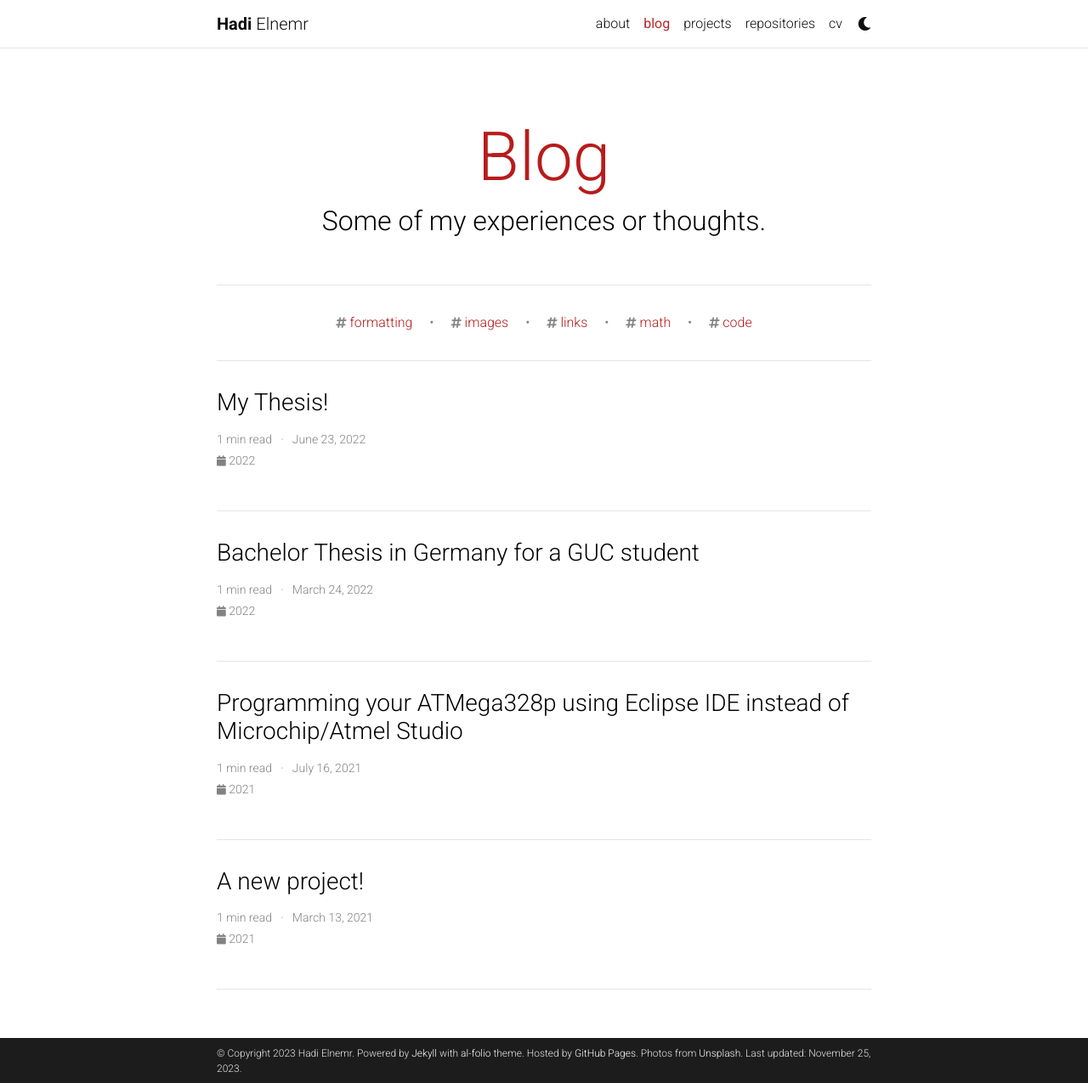
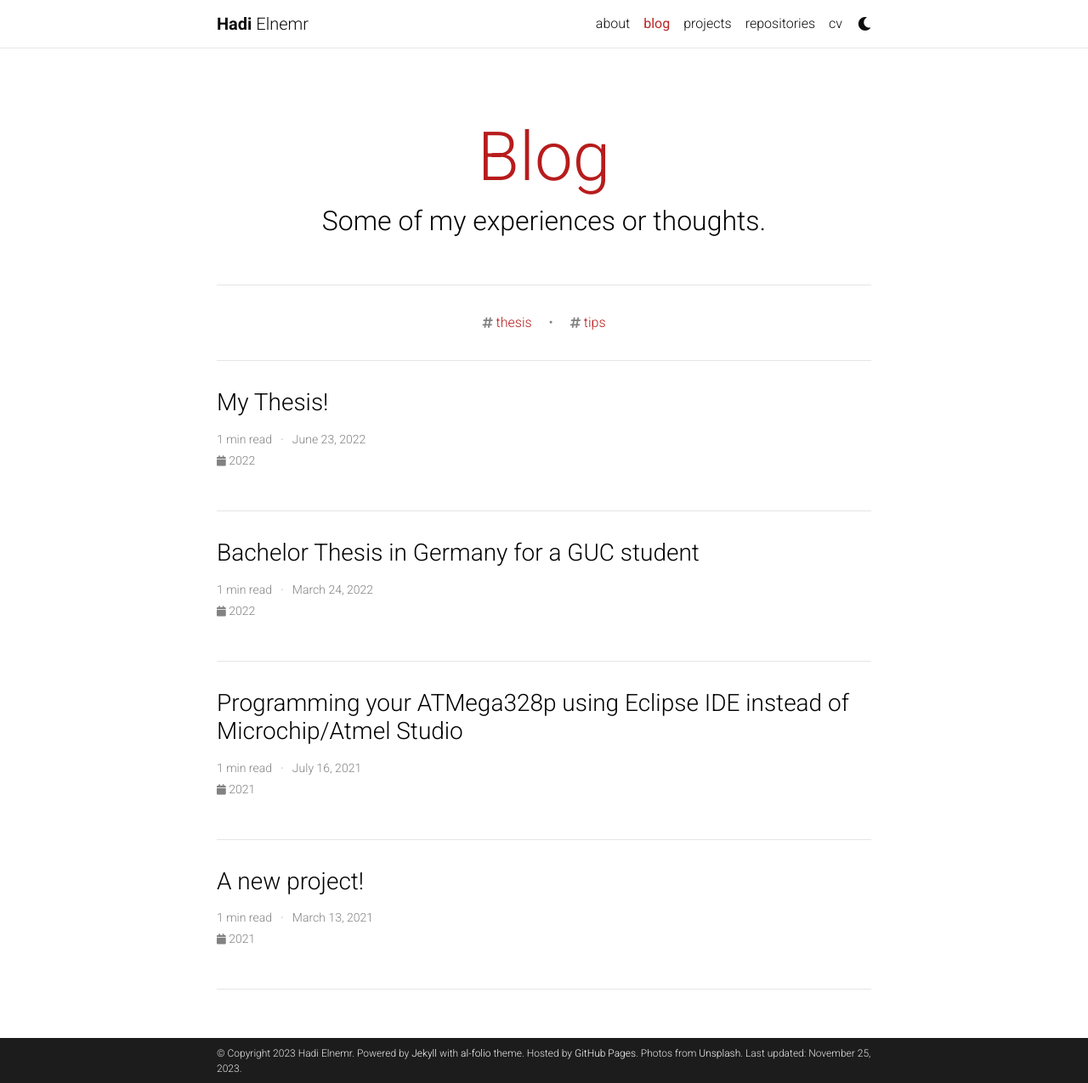
Before and after one commit to HadiElnemr/HadiElnemr.github.io, a Jekyll site: the page built from blog/index.html, in a window 1280 px wide and 1275 px high. Shown: the whole window at 85% size. Built offline with Jekyll 4.4.1, drawn with Linux system fonts in a browser that asks for light colours; the list of posts is cut into pages by our own code; comment, search, counter and statistics services are not loaded; a style sheet for code colours, icons or effects is not loaded.

Commit message:
change display tags for blogs

```diff
--- a/_config.yml
+++ b/_config.yml
@@ -262,7 +262,7 @@
     tag: '/blog/tag/:name/'
     category: '/blog/category/:name/'
 
-display_tags: ['formatting', 'images', 'links', 'math', 'code'] # these tags will be displayed on the front page of your blog
+display_tags: ['thesis', 'tips'] # these tags will be displayed on the front page of your blog
 
 # -----------------------------------------------------------------------------
 # Jekyll Scholar
```
